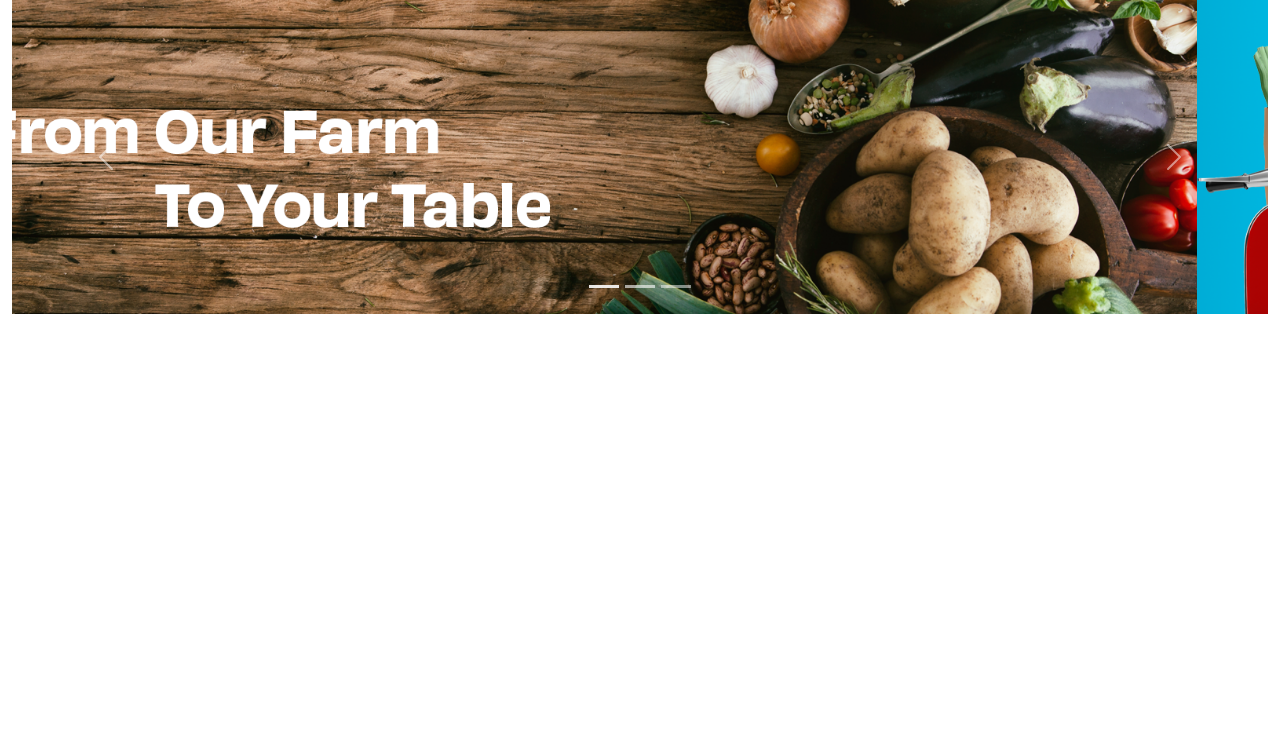
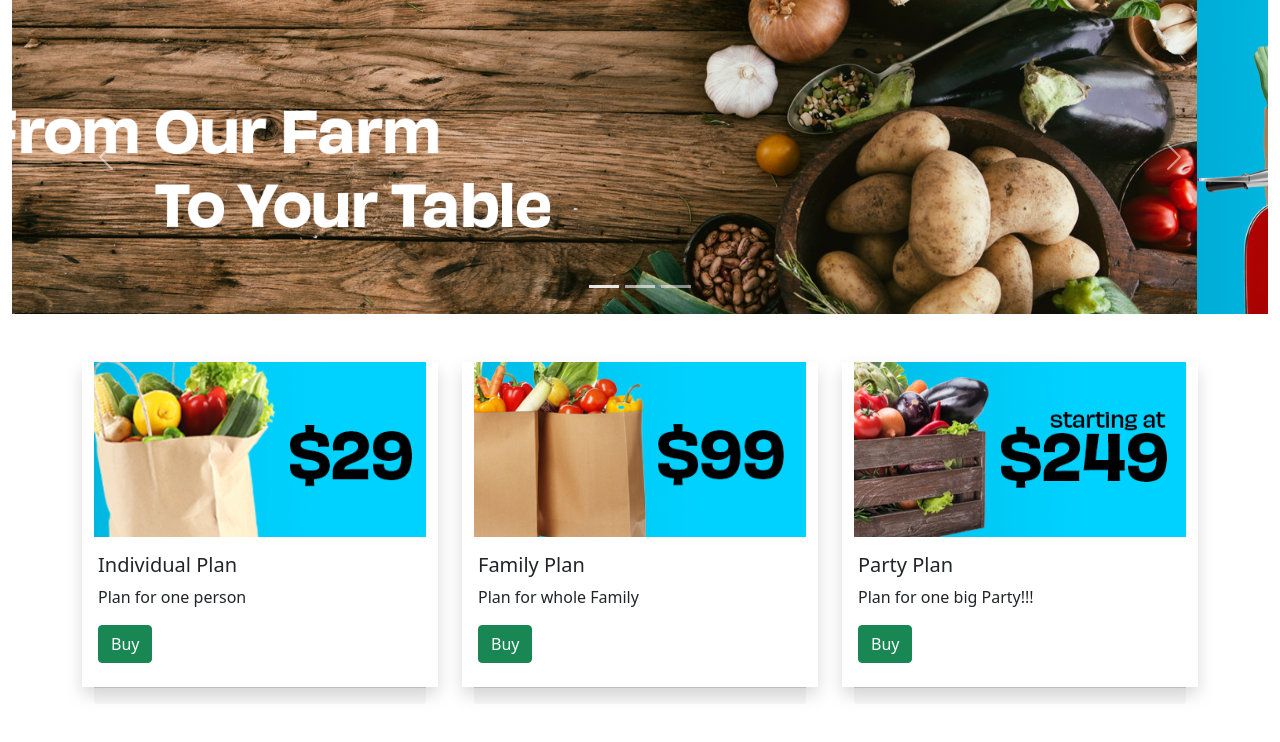
Before and after one commit to MujoDidic/carousel-and-cards, a plain HTML site: page index.html in a window 1280 px wide. Drawn offline with nearby package versions, Linux system fonts and the light colour scheme.

Commit message:
New commit

```diff
--- a/index.html
+++ b/index.html
@@ -10,7 +10,8 @@
     <!-- Bootstrap CSS -->
     <link href="https://cdn.jsdelivr.net/npm/bootstrap@5.1.1/dist/css/bootstrap.min.css" rel="stylesheet"
         integrity="sha384-F3w7mX95PdgyTmZZMECAngseQB83DfGTowi0iMjiWaeVhAn4FJkqJByhZMI3AhiU" crossorigin="anonymous">
-</head>
+
+    </head>
 
 <body>
      <div class="container-fluid">
@@ -43,6 +44,57 @@
                 <span class="visually-hidden">Next</span>
             </button>
         </div>
+
+        <div class="container pt-4">
+            <div class="row row-cols-1 row-cols-md-3 g-4">
+                <div class="col g-5">
+                    <div class="row h-100 shadow">
+                        <img src="img/indplan.png" class="card-img-top" alt="Individual Plan">
+
+                        <div class="card-body">
+                            <h5 class="card-title">
+                                Individual Plan
+                            </h5>
+                            <p class="card-text">Plan for one person</p>
+                            <a href="#" class="btn btn-success">Buy</a>
+                        </div>
+                    </div>
+                    <div class="card-footer">
+                        <small class="text-muted"></small>
+                    </div>
+                </div>
+                <div class="col g-5">
+                    <div class="row h-100 shadow">
+                        <img src="img/FamilyPlan.png" class="card-img-top" alt="Family Plan">
+                        <div class="card-body">
+                            <h5 class="card-title">
+                                Family Plan
+                            </h5>
+                            <p class="card-text">Plan for whole Family</p>
+                            <a href="#" class="btn btn-success">Buy</a>
+                        </div>
+                    </div>
+                    <div class="card-footer">
+                        <small class="text-muted"></small>
+                    </div>
+                </div>
+                <div class="col g-5">
+                    <div class="row h-100 shadow">
+                        <img src="img/armyplan.png" class="card-img-top" alt="Party Plan">
+                        <div class="card-body">
+                            <h5 class="card-title">
+                                Party Plan
+                            </h5>
+                            <p class="card-text">Plan for one big Party!!!</p>
+                            <a href="#" class="btn btn-success">Buy</a>
+                        </div>
+                    </div>
+                    <div class="card-footer">
+                        <small class="text-muted"></small>
+                    </div>
+                </div>
+            </div>
+        </div>
      </div>
 
     <!-- Bootstrap JS -->
```
Also changed, not shown: css/site.css (added).
